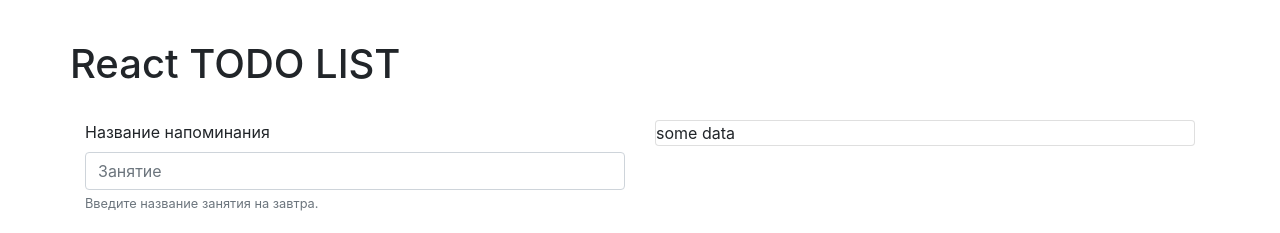
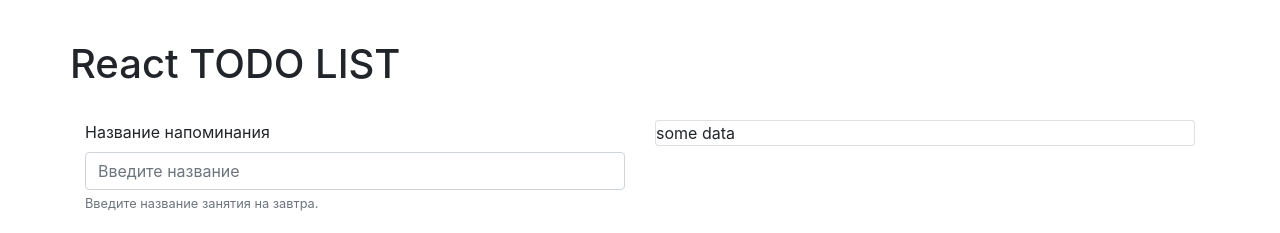
Before and after one commit to cargando/react_todo, a React (Create React App) app: page / in a window 1280 px wide. Shown: the top 233 px of the page. Built offline with nearby package versions, Linux system fonts and the light colour scheme.

Commit message:
Input component

```diff
--- a/src/App.js
+++ b/src/App.js
@@ -1,6 +1,15 @@
 import React, { Component } from 'react';
+import TextInput from './components/form/input';
 
 class App extends Component {
+	constructor(props, context) {
+		super(props, context);
+
+		this.state = {
+			data: {},
+		}
+	}
+
   render() {
   	const classForApp = 'ddd';
 
@@ -17,13 +26,11 @@
 
 						    <div className='form-group'>
 							    <label htmlFor='taskData'>Название напоминания</label>
-							    <input
-								    type='text'
-								    className='form-control'
-								    id='taskData'
-								    aria-describedby='taskDataHelp'
-								    placeholder='Занятие'
-							    />
+									<TextInput
+										name='taskName'
+										ariaDescribedby='taskDataHelp'
+										placeholder='Введите название'
+									/>
 							    <small id='taskDataHelp' className='form-text text-muted'>Введите название занятия на завтра.</small>
 						    </div>
 
--- /dev/null
+++ b/src/components/form/input.jsx
@@ -0,0 +1,56 @@
+import React, { Component } from 'react';
+import PropTypes from 'prop-types';
+
+export default class TextInput extends Component {
+	static propTypes = {
+		value: PropTypes.string, // значение инпута по умолчанию
+		name: PropTypes.string, // имя компонента
+		type: PropTypes.string, // тип инпута (ввод текста, пароля, мыла и пр)
+		className: PropTypes.string, // классы для стилизации компонента
+		placeholder: PropTypes.string, // плейсхолдер (подсказка)
+		ariaDescribedBy: PropTypes.string, // значение для подсказки внизу инпута
+		onChange: PropTypes.func, // функция обработчик события изменения содержимого инпута
+	};
+
+	static defaultProps = { // значение пропсов по умолчанию (если они не переданы в компонент)
+		className: 'form-control',
+		type: 'text',
+	};
+
+	constructor(props, context) {
+		super(props, context);
+
+	}
+
+	handleChange = (e) => { // обработчик события - нажатие клавиши
+		const { target } = e;
+		const { name } = target;
+		const value = target.type === 'checkbox' ? target.checked : target.value;
+		// if (target.type === 'checkbox') value = target.checked ;
+		// else value = target.value;
+	};
+
+	render() {
+		return (
+			<React.Fragment>
+				<input
+					type={ this.props.type }
+					className={ this.props.className }
+					id={ this.props.name }
+					name={ this.props.name }
+					aria-describedby={ this.props.ariaDescribedBy }
+					placeholder={ this.props.placeholder }
+				/>
+			</React.Fragment>
+		);
+	}
+}
+
+/*
+TextInput.propTypes =  {
+	value: PropTypes.string, // значение инпута по умолчанию
+	name: PropTypes.string, // имя компонента
+	className: PropTypes.string, // классы для стилизации компонента
+	onChange: PropTypes.func, // функция обработчик события изменения содержимого инпута
+};
+*/
```
